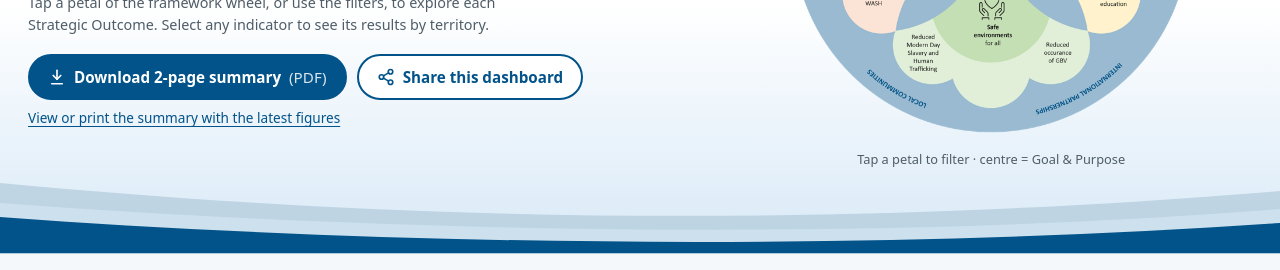
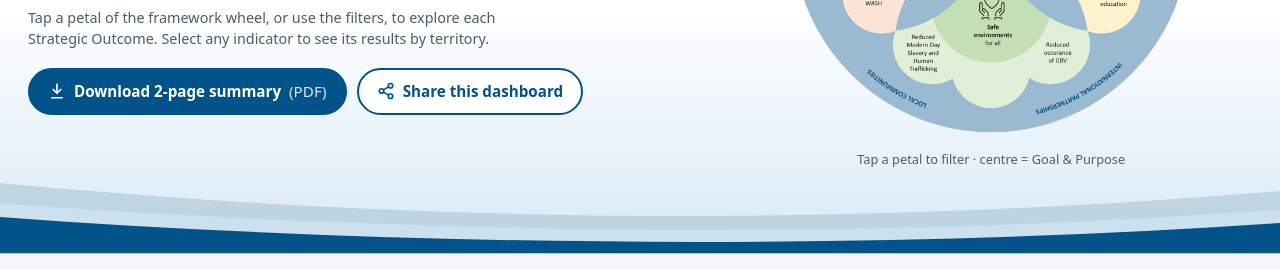
Before and after one commit to Africa-Zonal-Community-Development/framework-dashboard, a plain HTML site: page index.html in a window 1280 px wide. Shown: the part 344-614 px from the top of the page. Drawn offline with Linux system fonts and the light colour scheme; no server answers.

Commit message:
Dashboard: drop the extra 'view or print' link under the summary button; refresh PDF
Co-Authored-By: Claude Opus 5.5 <noreply@anthropic.com>
Claude-Session: https://claude.ai/code/session_01SpdfbBjuUx7uZauULKfghS

```diff
--- a/index.html
+++ b/index.html
@@ -34,7 +34,6 @@
           <a class="act act-primary" href="assets/AZF-2026-summary.pdf" download><svg viewBox="0 0 24 24" aria-hidden="true"><path d="M12 3v12"/><path d="M7 10l5 5 5-5"/><path d="M5 21h14"/></svg>Download 2-page summary <span class="act-sub">(PDF)</span></a>
           <button type="button" class="act" data-share><svg viewBox="0 0 24 24" aria-hidden="true"><circle cx="18" cy="5" r="3"/><circle cx="6" cy="12" r="3"/><circle cx="18" cy="19" r="3"/><path d="M8.6 13.5l6.8 4"/><path d="M15.4 6.5l-6.8 4"/></svg>Share this dashboard</button>
         </div>
-        <p class="act-note"><a href="summary.html">View or print the summary with the latest figures</a></p>
       </div>
       <nav class="wheel-col" aria-label="Framework wheel: filter by Strategic Outcome">
         <div class="wheel">
```
Also changed, not shown: 1 other file.
